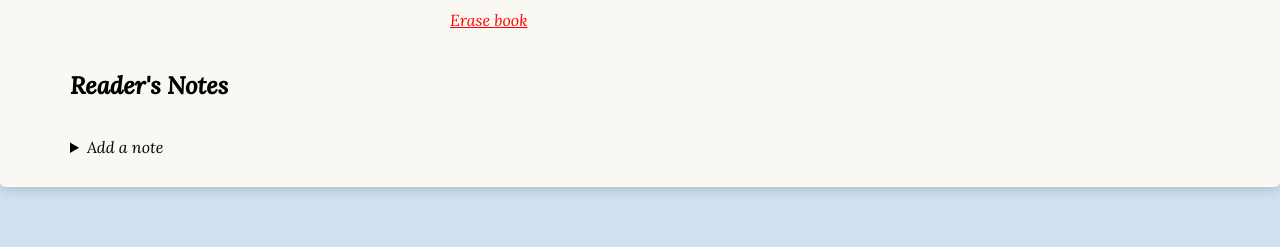
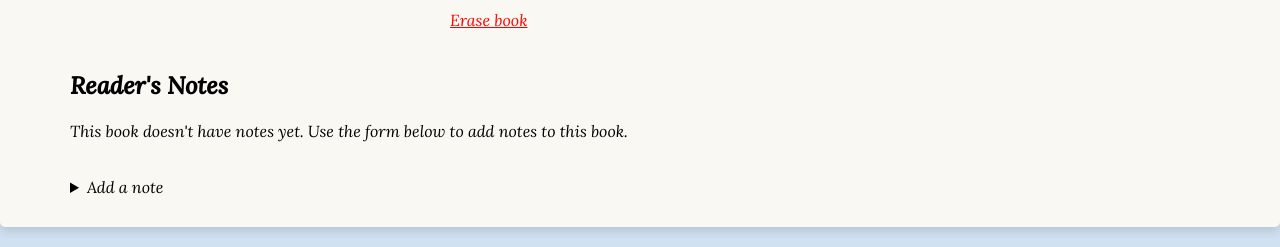
Before and after one commit to Mattrick127/bookShelf, a React (Vite) app: page /book/1 in a window 1280 px wide. Shown: the part 389-636 px from the top of the page. Built offline with nearby package versions, Linux system fonts and the light colour scheme.

Commit message:
message for books with no notes

```diff
--- a/src/components/Notes.jsx
+++ b/src/components/Notes.jsx
@@ -13,6 +13,7 @@ function Notes(bookId) {
 
             <h2>Reader's Notes</h2>
 
+                {notes.length ?
                     <div className="notes">
                         {notes.map(note =>
                             <div key={note.id} className="note">
@@ -22,6 +23,11 @@ function Notes(bookId) {
                             </div>
                             )}
                     </div>
+
+                    :
+
+                    <p>This book doesn't have notes yet. Use the form below to add notes to this book.</p>
+                }
 
             <details>
                 <summary>Add a note</summary>
```
Lines whose indentation alone changed are shown as unchanged.
